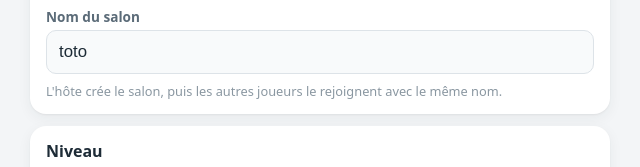
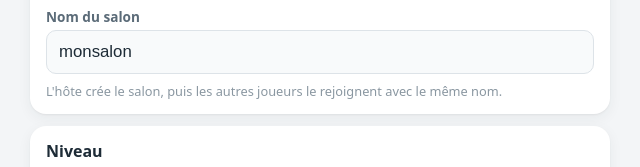
Before and after one commit to padpanik/demodes, a plain HTML site: page index.html in a window 1280 px wide. Shown: the part 227-394 px from the top of the page, 320-960 px from the left. Drawn offline with nearby package versions, Linux system fonts and the light colour scheme.

Commit message:
nom salon

```diff
--- a/index.html
+++ b/index.html
@@ -1023,7 +1023,7 @@
         estInstallee: window.matchMedia('(display-mode: standalone)').matches || window.navigator.standalone === true,
         estIOS: /iphone|ipad|ipod/i.test(navigator.userAgent),
         pseudoInput: '',
-        channelInput: 'toto',
+        channelInput: 'monsalon',
         historique: [],        // [{ msg, system }]
         joueurs: [],           // [{ pseudo, pret }] (hôte inclus)
         phase: 'depart',       // 'depart' (placement 1 à 6) | 'jeu'
```
